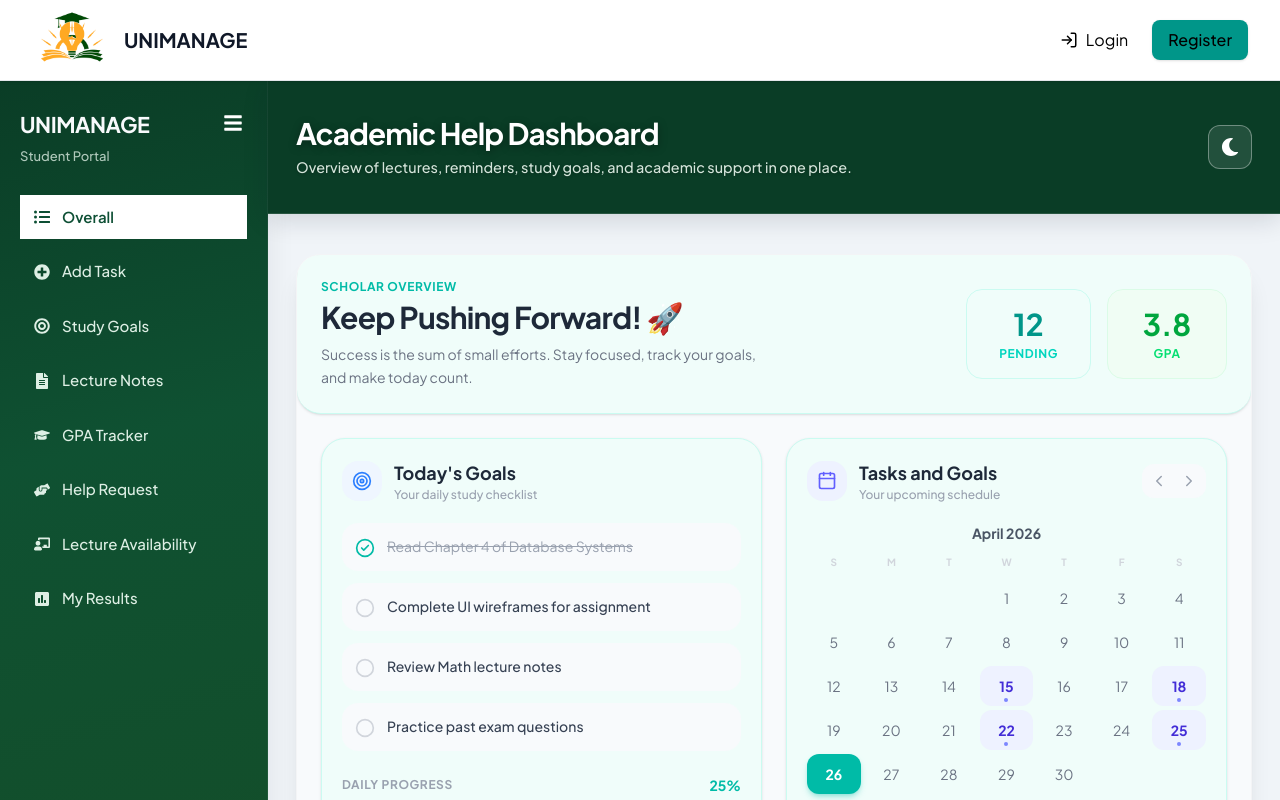
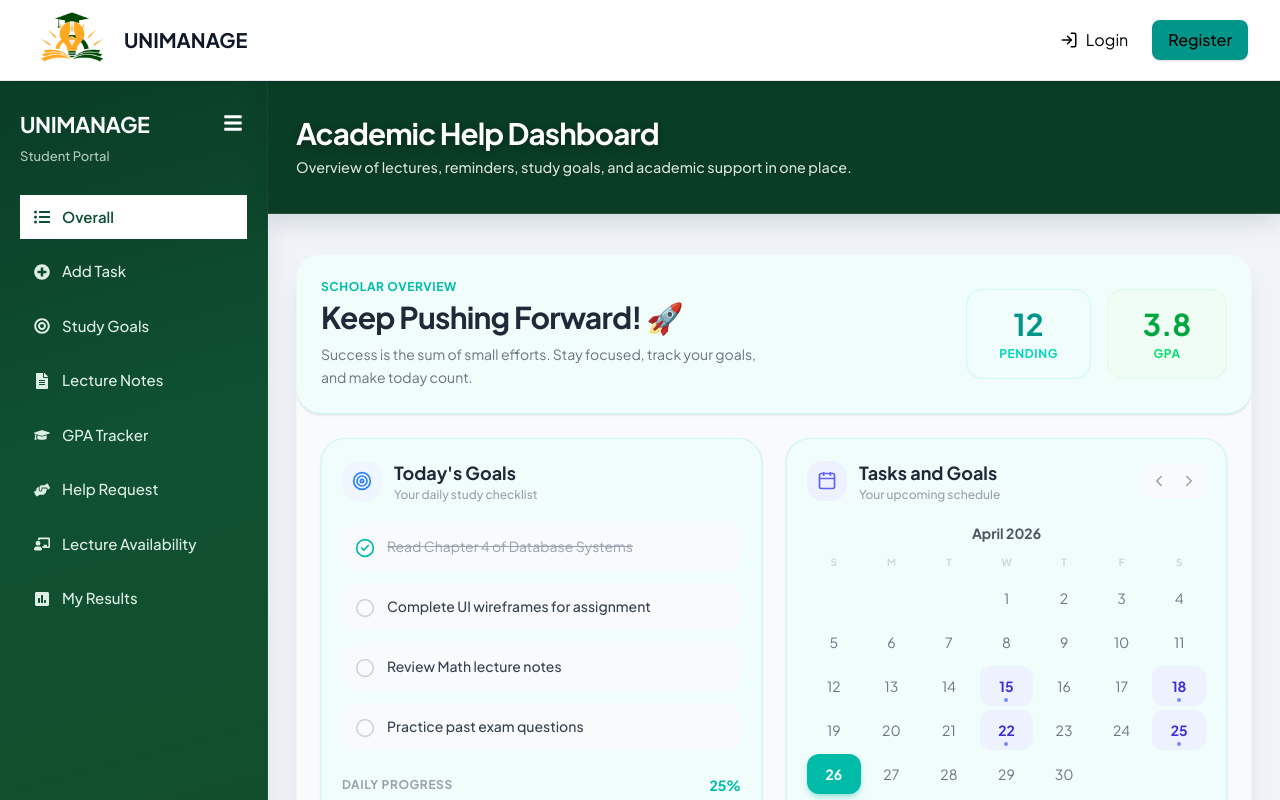
Before and after one commit to Poornima-Hansani/Campus-Facility-Management-System, a React (Vite) app in the folder frontend/: page /dashboard in a window 1280 px wide. Shown: the top 800 px of the page. Built offline with nearby package versions, Linux system fonts and the light colour scheme; no server answers.

Commit message:
remove dark mode toggle from topbar and app

```diff
--- a/frontend/src/App.tsx
+++ b/frontend/src/App.tsx
@@ -1,6 +1,5 @@
 import { BrowserRouter, Routes, Route } from "react-router-dom";
 import { AuthProvider } from "./context/AuthContext";
-import { ThemeProvider } from "./context/ThemeContext";
 import ProtectedRoute from "./components/ProtectedRoute";
 import StudentRoute from "./components/StudentRoute";
 import StaffRoute from "./components/StaffRoute";
@@ -237,13 +236,11 @@ function AppRoutes() {
 
 function App() {
   return (
-    <ThemeProvider>
-      <AuthProvider>
-        <BrowserRouter>
-          <AppRoutes />
-        </BrowserRouter>
-      </AuthProvider>
-    </ThemeProvider>
+    <AuthProvider>
+      <BrowserRouter>
+        <AppRoutes />
+      </BrowserRouter>
+    </AuthProvider>
   );
 }
 
--- a/frontend/src/components/Topbar.tsx
+++ b/frontend/src/components/Topbar.tsx
@@ -1,8 +1,6 @@
 import { useMemo } from "react";
 import { useLocation } from "react-router-dom";
-import { FaMoon, FaSun } from "react-icons/fa";
 import { useAuth } from "../context/AuthContext";
-import { useTheme } from "../context/ThemeContext";
 
 type RouteCopy = { title: string; detail: string };
 
@@ -106,7 +104,6 @@ const defaultCopy: RouteCopy = {
 const Topbar = () => {
   const { pathname } = useLocation();
   const { isAdmin } = useAuth();
-  const { theme, toggleTheme } = useTheme();
 
   const { title, detail } = useMemo(
     () => routeCopy[pathname] ?? defaultCopy,
@@ -125,15 +122,6 @@ const Topbar = () => {
           <p className="topbar-detail">{detail}</p>
         </div>
         <div className="topbar-actions">
-          <button
-            type="button"
-            className="topbar-theme-toggle"
-            onClick={toggleTheme}
-            aria-label={theme === "dark" ? "Switch to light mode" : "Switch to dark mode"}
-            title={theme === "dark" ? "Light mode" : "Dark mode"}
-          >
-            {theme === "dark" ? <FaSun size={18} /> : <FaMoon size={18} />}
-          </button>
         </div>
       </div>
     </header>
```
